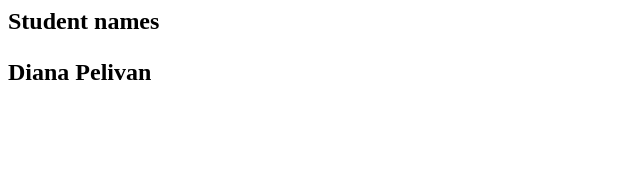
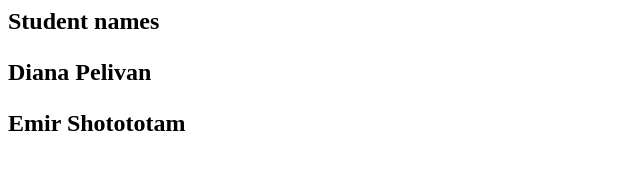
Before and after one commit to amatushevskyi-creator/MyProject, a plain HTML site: page index.html in a window 1280 px wide. Shown: the whole page, without its empty margins (0-640 px from the left). Drawn offline with Linux system fonts and the light colour scheme.

Commit message:
Added one more student

```diff
--- a/index.html
+++ b/index.html
@@ -1,2 +1,3 @@
 <h2>Student names<h2>
 <p>Diana Pelivan<p>
+<p>Emir Shotototam<p>
```
